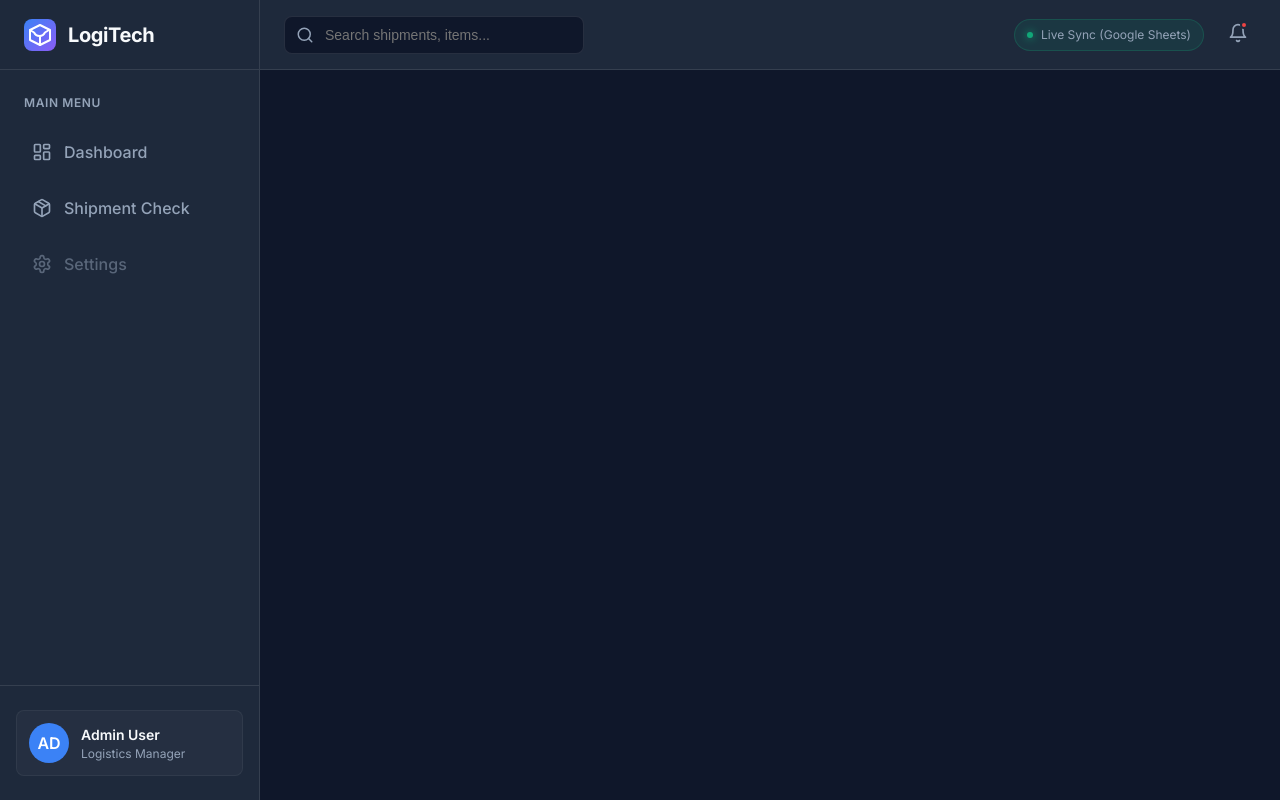
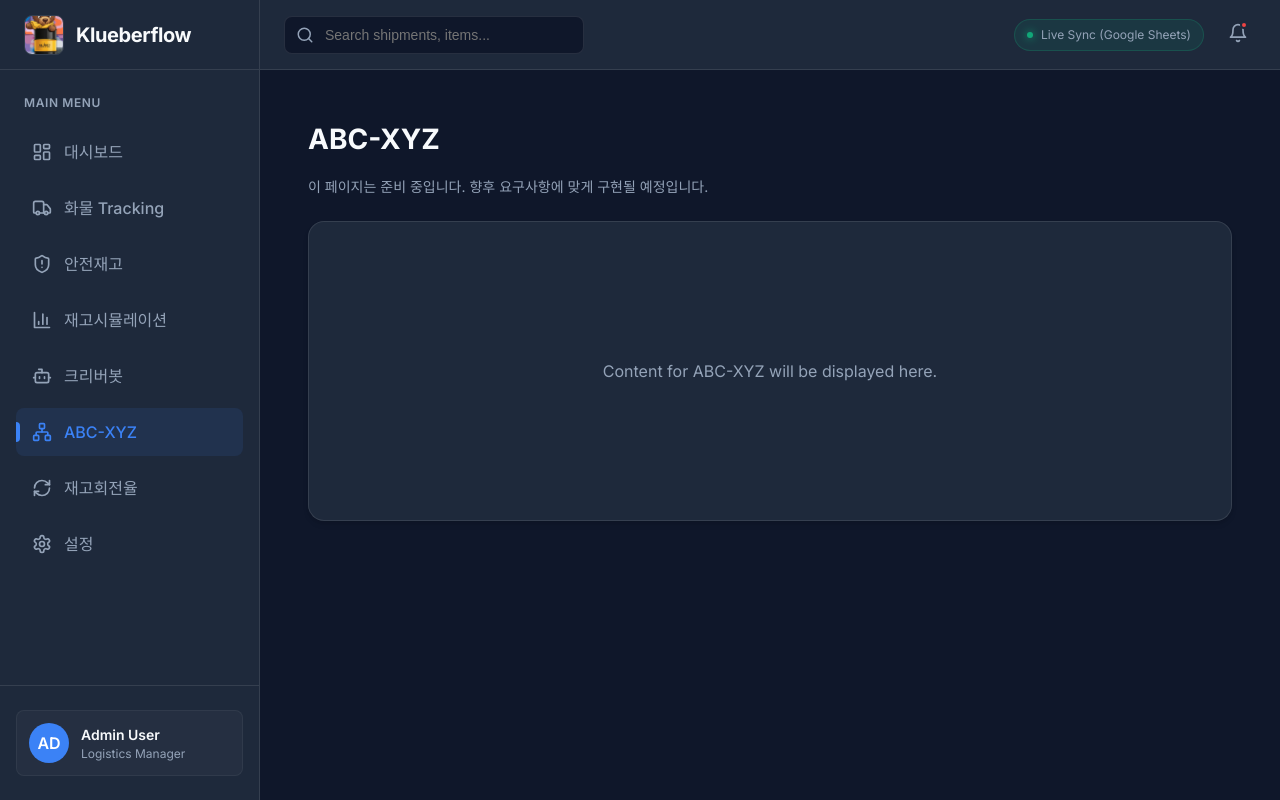
Before and after one commit to test080708070807/klueberflow, a React (Vite) app: page /abc-xyz in a window 1280 px wide. Built offline with nearby package versions, Linux system fonts and the light colour scheme.

Commit message:
Add files via upload

```diff
--- a/src/App.jsx
+++ b/src/App.jsx
@@ -4,6 +4,7 @@ import Sidebar from './components/Sidebar';
 import Header from './components/Header';
 import DashboardPage from './pages/Dashboard';
 import TrackPage from './pages/TrackPage';
+import PlaceholderPage from './pages/PlaceholderPage';
 
 function App() {
   const [sidebarOpen, setSidebarOpen] = useState(false);
@@ -22,6 +23,12 @@ function App() {
             <Routes>
               <Route path="/" element={<DashboardPage />} />
               <Route path="/track" element={<TrackPage />} />
+              <Route path="/safety-stock" element={<PlaceholderPage title="안전재고" />} />
+              <Route path="/simulation" element={<PlaceholderPage title="재고시뮬레이션" />} />
+              <Route path="/klueberbot" element={<PlaceholderPage title="크리버봇" />} />
+              <Route path="/abc-xyz" element={<PlaceholderPage title="ABC-XYZ" />} />
+              <Route path="/turnover" element={<PlaceholderPage title="재고회전율" />} />
+              <Route path="/settings" element={<PlaceholderPage title="설정" />} />
             </Routes>
           </main>
         </div>
--- a/src/components/Sidebar.css
+++ b/src/components/Sidebar.css
@@ -24,23 +24,23 @@
   display: flex;
   align-items: center;
   gap: 12px;
+  cursor: pointer;
+  text-decoration: none;
 }
 
-.logo-icon {
-  width: 32px;
-  height: 32px;
-  background: linear-gradient(135deg, var(--accent-color), #8b5cf6);
+.logo-img {
+  width: 40px;
+  height: 40px;
   border-radius: 8px;
-  display: flex;
-  align-items: center;
-  justify-content: center;
-  color: white;
+  object-fit: cover;
+  border: 1px solid var(--border-color);
 }
 
 .logo h2 {
   font-size: 1.25rem;
   letter-spacing: -0.02em;
   font-weight: 700;
+  color: var(--text-primary);
 }
 
 .mobile-close {
--- a/src/components/Sidebar.jsx
+++ b/src/components/Sidebar.jsx
@@ -1,6 +1,6 @@
 import React from 'react';
-import { NavLink } from 'react-router-dom';
-import { LayoutDashboard, Package, Truc, Settings, X } from 'lucide-react';
+import { NavLink, Link } from 'react-router-dom';
+import { LayoutDashboard, Truck, ShieldAlert, BarChart3, Bot, Network, RefreshCw, Settings, X } from 'lucide-react';
 import './Sidebar.css';
 
 const Sidebar = ({ isOpen, toggleSidebar }) => {
@@ -9,16 +9,10 @@ const Sidebar = ({ isOpen, toggleSidebar }) => {
       <div className={`sidebar-overlay ${isOpen ? 'active' : ''}`} onClick={toggleSidebar}></div>
       <aside className={`sidebar ${isOpen ? 'open' : ''}`}>
         <div className="sidebar-header">
-          <div className="logo">
-            <div className="logo-icon">
-              <svg width="24" height="24" viewBox="0 0 24 24" fill="none" stroke="currentColor" strokeWidth="2" strokeLinecap="round" strokeLinejoin="round">
-                <path d="m2 7 4.08 2.5a5.98 5.98 0 0 0 10.84 0L21 7" />
-                <path d="M12 22V14" />
-                <path d="M22 7 12 2 2 7v10l10 5 10-5V7Z" />
-              </svg>
-            </div>
-            <h2>LogiTech</h2>
-          </div>
+          <Link to="/" className="logo">
+            <img src="/logo.png" alt="Klueberflow Bear" className="logo-img" />
+            <h2>Klueberflow</h2>
+          </Link>
           <button className="mobile-close" onClick={toggleSidebar}>
             <X size={24} />
           </button>
@@ -28,16 +22,36 @@ const Sidebar = ({ isOpen, toggleSidebar }) => {
           <p className="nav-label">MAIN MENU</p>
           <NavLink to="/" className={({isActive}) => isActive ? "nav-link active" : "nav-link"} onClick={() => { if(window.innerWidth <= 768) toggleSidebar(); }}>
             <LayoutDashboard size={20} />
-            <span>Dashboard</span>
+            <span>대시보드</span>
           </NavLink>
           <NavLink to="/track" className={({isActive}) => isActive ? "nav-link active" : "nav-link"} onClick={() => { if(window.innerWidth <= 768) toggleSidebar(); }}>
-            <Package size={20} />
-            <span>Shipment Check</span>
+            <Truck size={20} />
+            <span>화물 Tracking</span>
           </NavLink>
-          <a href="#" className="nav-link disabled" onClick={(e) => e.preventDefault()}>
+          <NavLink to="/safety-stock" className={({isActive}) => isActive ? "nav-link active" : "nav-link"} onClick={() => { if(window.innerWidth <= 768) toggleSidebar(); }}>
+            <ShieldAlert size={20} />
+            <span>안전재고</span>
+          </NavLink>
+          <NavLink to="/simulation" className={({isActive}) => isActive ? "nav-link active" : "nav-link"} onClick={() => { if(window.innerWidth <= 768) toggleSidebar(); }}>
+            <BarChart3 size={20} />
+            <span>재고시뮬레이션</span>
+          </NavLink>
+          <NavLink to="/klueberbot" className={({isActive}) => isActive ? "nav-link active" : "nav-link"} onClick={() => { if(window.innerWidth <= 768) toggleSidebar(); }}>
+            <Bot size={20} />
+            <span>크리버봇</span>
+          </NavLink>
+          <NavLink to="/abc-xyz" className={({isActive}) => isActive ? "nav-link active" : "nav-link"} onClick={() => { if(window.innerWidth <= 768) toggleSidebar(); }}>
+            <Network size={20} />
+            <span>ABC-XYZ</span>
+          </NavLink>
+          <NavLink to="/turnover" className={({isActive}) => isActive ? "nav-link active" : "nav-link"} onClick={() => { if(window.innerWidth <= 768) toggleSidebar(); }}>
+            <RefreshCw size={20} />
+            <span>재고회전율</span>
+          </NavLink>
+          <NavLink to="/settings" className={({isActive}) => isActive ? "nav-link active" : "nav-link"} onClick={() => { if(window.innerWidth <= 768) toggleSidebar(); }}>
             <Settings size={20} />
-            <span>Settings</span>
-          </a>
+            <span>설정</span>
+          </NavLink>
         </nav>
 
         <div className="sidebar-footer">
--- /dev/null
+++ b/src/pages/PlaceholderPage.jsx
@@ -0,0 +1,17 @@
+import React from 'react';
+
+const PlaceholderPage = ({ title }) => {
+  return (
+    <div className="animate-fade-in" style={{ padding: '24px' }}>
+      <h1 className="page-title">{title}</h1>
+      <p className="page-subtitle" style={{ marginTop: '16px' }}>
+        이 페이지는 준비 중입니다. 향후 요구사항에 맞게 구현될 예정입니다.
+      </p>
+      <div className="glass-card" style={{ marginTop: '24px', minHeight: '300px', display: 'flex', alignItems: 'center', justifyContent: 'center' }}>
+        <p style={{ color: 'var(--text-secondary)' }}>Content for {title} will be displayed here.</p>
+      </div>
+    </div>
+  );
+};
+
+export default PlaceholderPage;
```
Also changed, not shown: public/logo.png (added).
